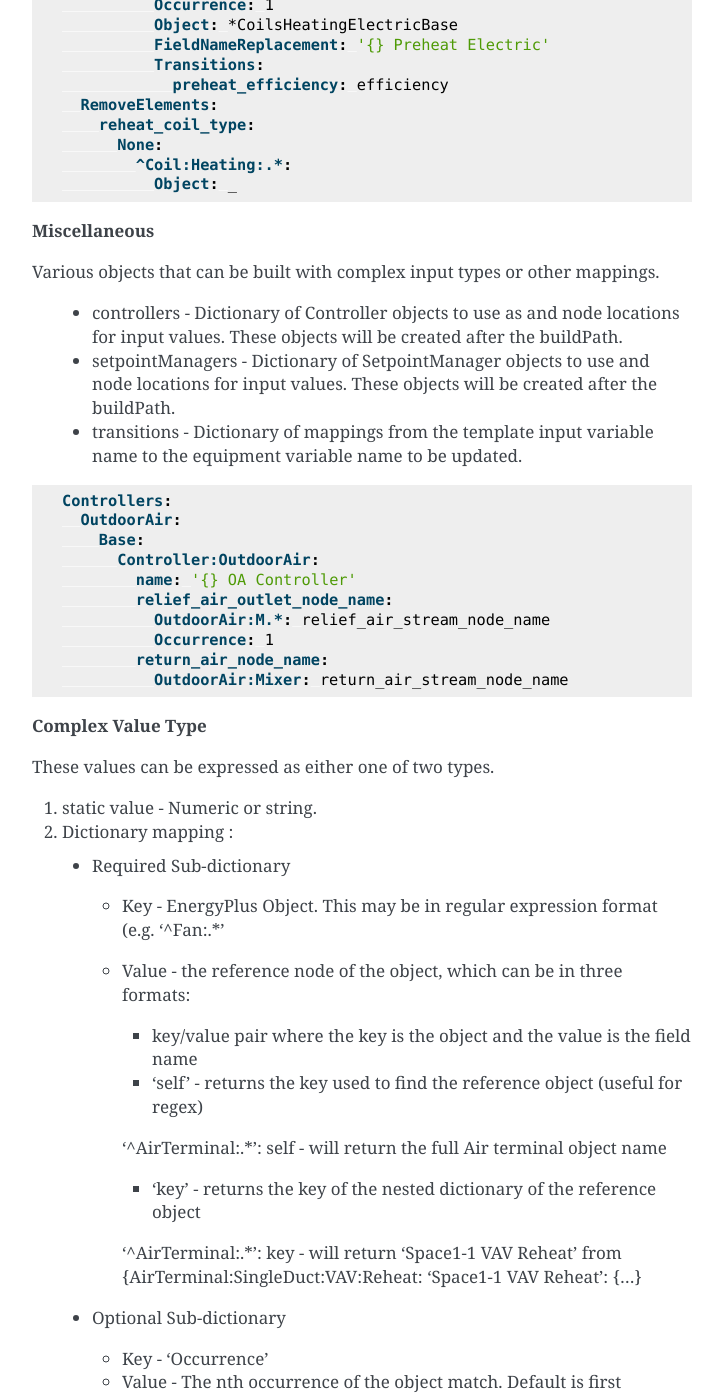
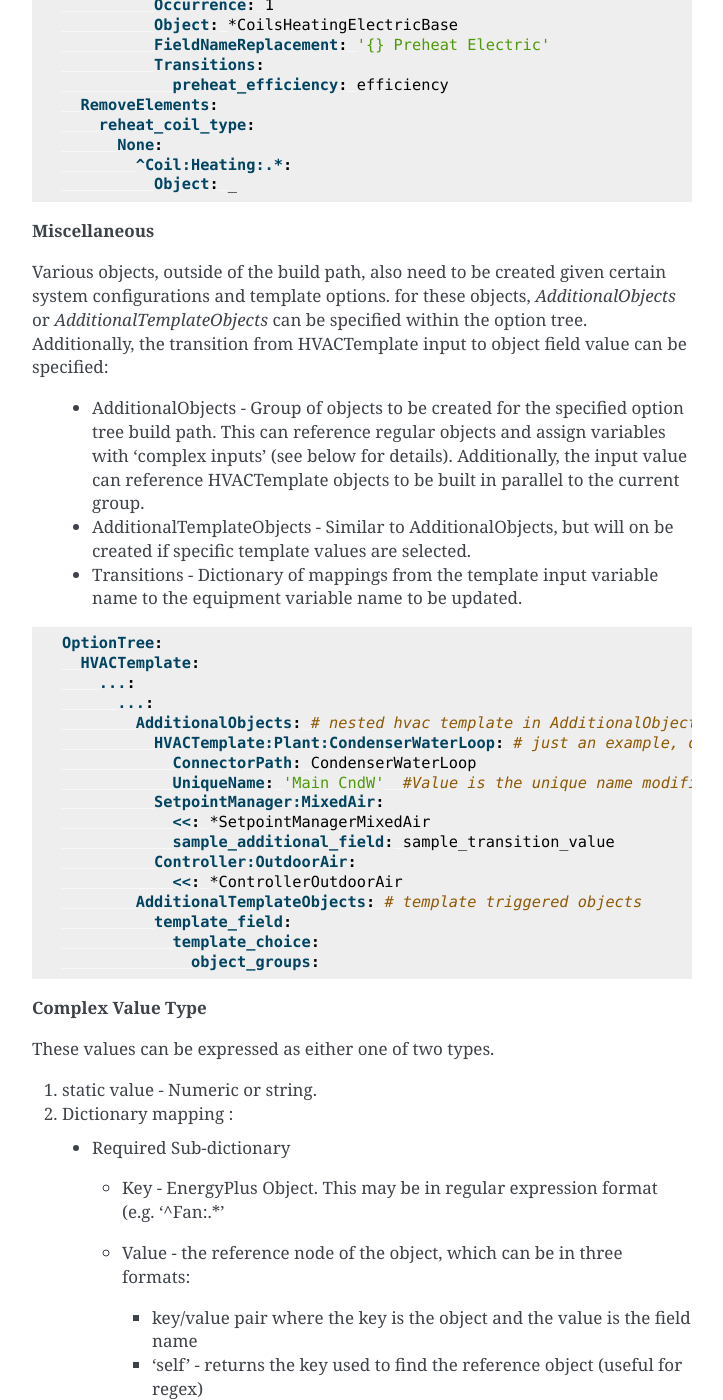
Before and after one commit to JasonGlazer/pyExpandObjects, a Sphinx documentation site: the page built from docs/CodeStructureOverview.rst, in a window 1280 px wide and 1400 px high, scrolled down 4650 px. Shown: the whole window, without its empty margins (388-1111 px from the left). Built offline with Sphinx 7.4.7, drawn with Linux system fonts in a browser that asks for light colours.

Commit message:
refactoring and starting branch build out

```diff
--- a/docs/CodeStructureOverview.rst
+++ b/docs/CodeStructureOverview.rst
@@ -174,24 +174,31 @@ This object outlines alternate build instructions based on user inputs to the HV
 
 **Miscellaneous**
 
-Various objects that can be built with complex input types or other mappings.
+Various objects, outside of the build path, also need to be created given certain system configurations and template options.  for these objects, `AdditionalObjects` or `AdditionalTemplateObjects` can be specified within the option tree.  Additionally, the transition from HVACTemplate input to object field value can be specified:
 
-  * controllers - Dictionary of Controller objects to use as and node locations for input values.  These objects will be created after the buildPath.
-  * setpointManagers - Dictionary of SetpointManager objects to use and node locations for input values.  These objects will be created after the buildPath.
-  * transitions - Dictionary of mappings from the template input variable name to the equipment variable name to be updated.
+  * AdditionalObjects - Group of objects to be created for the specified option tree build path.  This can reference regular objects and assign variables with 'complex inputs' (see below for details).  Additionally, the input value can reference HVACTemplate objects to be built in parallel to the current group.
+  * AdditionalTemplateObjects - Similar to AdditionalObjects, but will on be created if specific template values are selected.
+  * Transitions - Dictionary of mappings from the template input variable name to the equipment variable name to be updated.
 
 .. code-block:: yaml
 
-  Controllers:
-    OutdoorAir:
-      Base:
-        Controller:OutdoorAir:
-          name: '{} OA Controller'
-          relief_air_outlet_node_name:
-            OutdoorAir:M.*: relief_air_stream_node_name
-            Occurrence: 1
-          return_air_node_name:
-            OutdoorAir:Mixer: return_air_stream_node_name
+  OptionTree:
+    HVACTemplate:
+      ...:
+        ...:
+          AdditionalObjects: # nested hvac template in AdditionalObjects.
+            HVACTemplate:Plant:CondenserWaterLoop: # just an example, doesn't make sense here
+              ConnectorPath: CondenserWaterLoop
+              UniqueName: 'Main CndW'  #Value is the unique name modifier
+            SetpointManager:MixedAir:
+              <<: *SetpointManagerMixedAir
+              sample_additional_field: sample_transition_value
+            Controller:OutdoorAir:
+              <<: *ControllerOutdoorAir
+          AdditionalTemplateObjects: # template triggered objects
+            template_field:
+              template_choice:
+                object_groups:
 
 **Complex Value Type**
 
```
Also changed, not shown: expand_objects/resources/energyplus_objects_config.yaml (+8 -5 lines), 1 other file.
